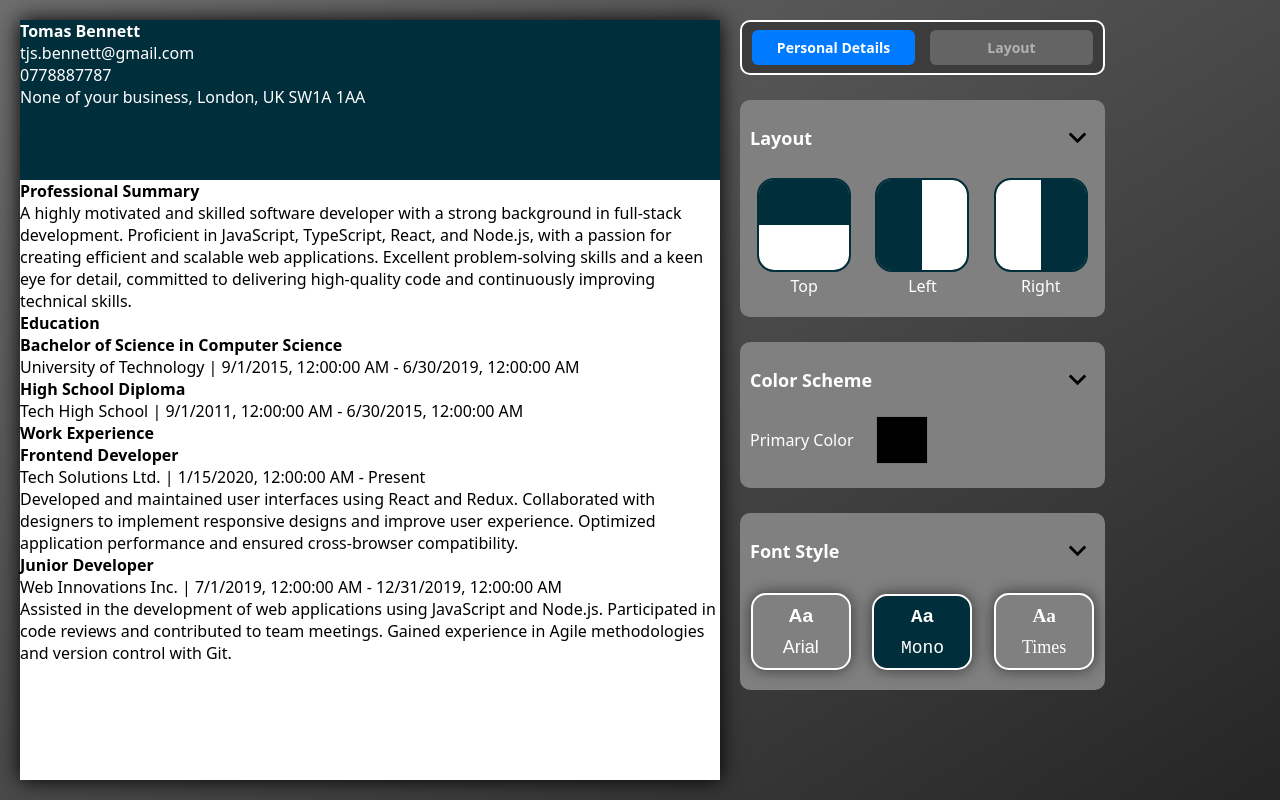
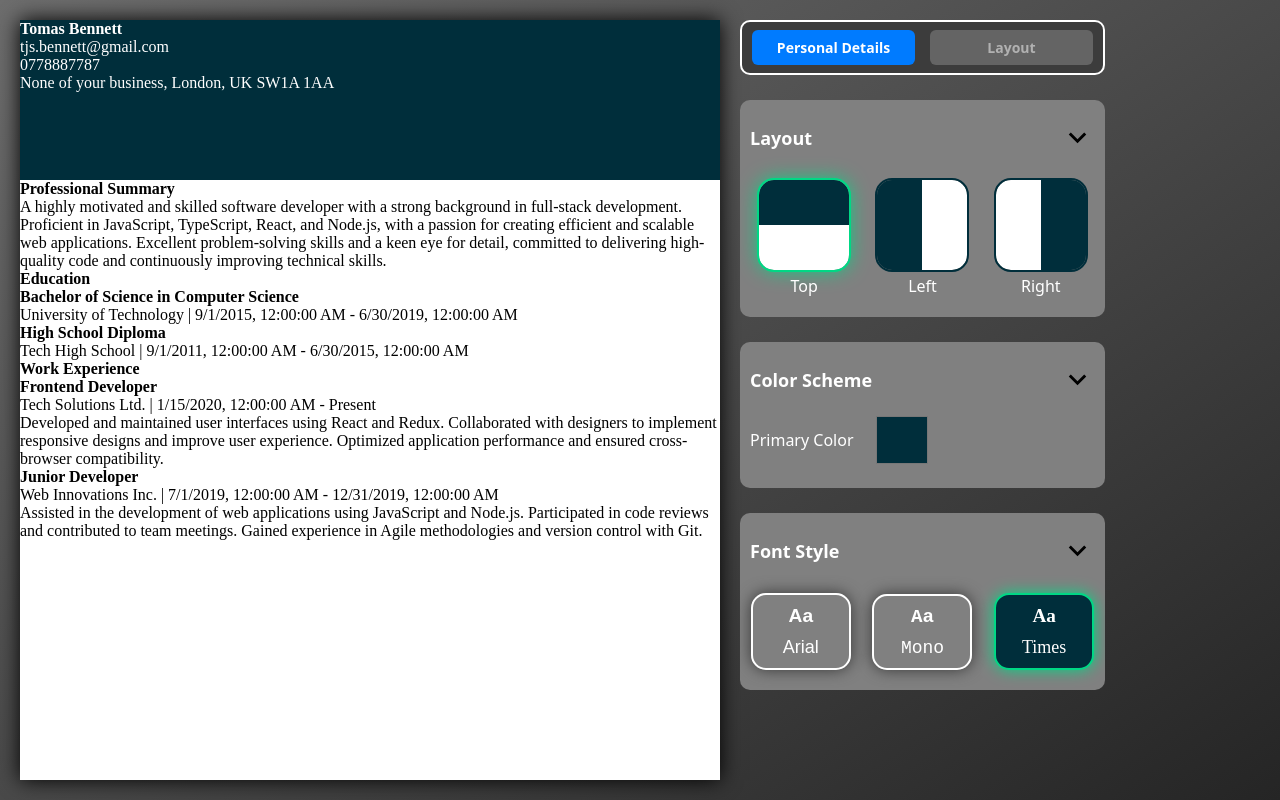
Before and after one commit to tomasbennett/CV-Application, a React (Vite) app: page / in a window 1280 px wide. Both pictures are taken after a click on the button "Layout". Built offline with nearby package versions, Linux system fonts and the light colour scheme.

Commit message:
Added functionality for the layout forms - I will now fix the overflow issue with the page and provide styling for the CV itself

```diff
--- a/src/App.tsx
+++ b/src/App.tsx
@@ -2,25 +2,33 @@ import "./App.css"
 import { CVLayoutMemo } from './components/cv-layout'
 import { Dispatch, SetStateAction, useMemo, useState } from 'react'
 import { IFormData } from './models/FormData'
-import { CVHeaderContext } from './context/CVHeaderContext'
+import { CVHeaderContext } from './context/CVDataContext'
 import { EditForms } from './components/cv-editing'
-import { defaultEditFormData, defaultPersonalFormData } from './constants'
+import { defCVLayout, defaultEditFormData, defaultPersonalFormData } from './constants'
+import { ILayoutData } from "./models/LayoutData"
+import { LayoutContext } from "./context/CVLayoutContext"
 
 //ERROR: WHENEVER A CHANGE HAS BEEN MADE IN ONE INPUT, MAKING A CHANGE IN ANOTHER INPUT RESETS THE ORIGNAL INPUT
 
 function App() {
-  const [curr, setState]: [IFormData, Dispatch<SetStateAction<IFormData>>]  = useState<IFormData>(defaultEditFormData);
+  const [curr, setState]: [IFormData, Dispatch<SetStateAction<IFormData>>] = useState<IFormData>(defaultEditFormData);
+  const value = useMemo(() => ({ curr, setState }), [curr]);
 
-  const value = useMemo(() => ({ curr, setState }), [curr]);
+  const [currLayout, setLayout] = useState<ILayoutData>(defCVLayout);
+  const layoutValue = useMemo(() => ({ currLayout, setLayout }), [currLayout]);
 
   return (
     <>
-      <CVHeaderContext.Provider value={ value }>
+      <LayoutContext.Provider value={layoutValue}>
 
-        <CVLayoutMemo />
-        <EditForms />
+        <CVHeaderContext.Provider value={value}>
 
-      </CVHeaderContext.Provider>
+          <CVLayoutMemo />
+          <EditForms />
+
+        </CVHeaderContext.Provider>
+
+      </LayoutContext.Provider>
 
     </>
   )
--- a/src/components/cv-editing/components/FormEditable.tsx
+++ b/src/components/cv-editing/components/FormEditable.tsx
@@ -1,7 +1,7 @@
 import React, { ReactNode, useEffect } from "react"
 import "./FormEditable.css"
 import { CVInputContainerMemo } from "./InputText"
-import { IFormContextType } from "../../../context/CVHeaderContext";
+import { IFormContextType } from "../../../context/CVDataContext";
 import { FormCollapsableLegendMemo } from "./FormCollapsable";
 import { IFormCollapsableProps } from "../../../models/Collapsable";
 import { useOpenForm } from "../../../hooks/useOpenForm";
--- a/src/components/cv-editing/components/LayoutForm.css
+++ b/src/components/cv-editing/components/LayoutForm.css
@@ -1,4 +1,10 @@
+div.edit-form-layout-details-container{
+
+    --transition-speed: .3s;
+}
+
 div.layout-form-btns-container{
+
     flex-shrink: 0;
 
     width: 100%;
@@ -35,7 +41,17 @@ div.layout-form-btns-container > div > button{
     /* background: linear-gradient(to bottom, var(--cv-header-background-colour) 50%, white 50%, white); */
 
     outline: .2rem solid var(--cv-header-background-colour);
+
+    transition: outline var(--transition-speed), box-shadow var(--transition-speed), background-color var(--transition-speed);
 }
+
+div.layout-form-btns-container > div > button:disabled{
+    cursor: not-allowed;
+
+    outline: .2rem solid rgb(0, 216, 133);
+    box-shadow: 0 0 2rem rgb(0, 216, 133);
+}
+
 
 div.layout-form-btns-container > div:nth-child(1) > button{
     background: linear-gradient(to bottom, var(--cv-header-background-colour) 50%, white 50%, white);
@@ -102,6 +118,8 @@ div.font-style-btns-container{
 }
 
 div.font-style-btns-container > button{
+    --box-shadow-blur: 1.5rem;
+
     flex: 1;
 
     max-width: 10rem;
@@ -121,8 +139,18 @@ div.font-style-btns-container > button{
 
     border: .2rem solid white;
 
-    box-shadow: 0 0 1.5rem rgb(56, 56, 56);
+    box-shadow: 0 0 var(--box-shadow-blur) rgb(56, 56, 56);
+
+    transition: background-color var(--transition-speed), box-shadow var(--transition-speed), border-color var(--transition-speed);
 }
+
+div.font-style-btns-container > button:disabled{
+    cursor: not-allowed;
+
+    border-color: rgb(0, 216, 133);
+    box-shadow: 0 0 var(--box-shadow-blur) rgb(0, 216, 133);
+}
+
 
 div.font-style-btns-container > button.arial-font{
     font-family: Arial, Helvetica, sans-serif;
--- a/src/components/cv-editing/index.tsx
+++ b/src/components/cv-editing/index.tsx
@@ -2,7 +2,7 @@ import React, { Dispatch, SetStateAction, useContext, useState } from "react";
 import { IEducation, IFormData, IPersonalDetails, IProfessionalSummary, IWorkExperience, educationSchema, workExperienceSchema } from "../../models/FormData";
 import { EditFormContainer } from "./components/FormEditable";
 import { CVInputContainerMemo } from "./components/InputText"
-import { CVHeaderContext } from "../../context/CVHeaderContext";
+import { CVHeaderContext } from "../../context/CVDataContext";
 import { EducationExperienceForm, ExperienceSelectBtn, WorkExperienceForm } from "./components/ExperienceSelectBtn";
 import { AddExperienceBtn } from "./components/AddExperience";
 import { IFormTogglable } from "../../models/Collapsable";
@@ -398,10 +398,18 @@ export function PersonalInfoForm() {
 
 
 import "./components/LayoutForm.css";
+import { CVLayout } from "../cv-layout";
+import { ILayoutData } from "../../models/LayoutData";
+import { ILayoutContextType, LayoutContext } from "../../context/CVLayoutContext";
 
 
 export function LayoutForm() {
+    const ctx: ILayoutContextType | null = useContext(LayoutContext);
 
+    if (ctx === null || ctx.currLayout === null || ctx.setLayout === null) { return null; }
+
+    const { currLayout, setLayout } = ctx;
+    const { cvHeader, headerColour, font } = currLayout;
 
 
     return (
@@ -412,18 +420,24 @@ export function LayoutForm() {
 
                 <div
                     className="layout-form-btns-container cv-editor-label-input-container"
-                    data-layout="Top"
+                    data-layout={cvHeader}
                     >
                     <div className="layout-form-title-btn-container">
-                        <button type="button" className="layout-form-btn"></button>
+                        <button disabled={cvHeader === "Top"} type="button" className="layout-form-btn" onClick={(e) => {
+                            setLayout((prev: ILayoutData) => ({ ...prev, cvHeader: "Top" }))
+                        }}></button>
                         <p className="layout-form-title">Top</p>
                     </div>
                     <div className="layout-form-title-btn-container">
-                        <button type="button" className="layout-form-btn"></button>
+                        <button disabled={cvHeader === "Left"} type="button" className="layout-form-btn" onClick={(e) => {
+                            setLayout((prev: ILayoutData) => ({ ...prev, cvHeader: "Left" }))
+                        }}></button>
                         <p className="layout-form-title">Left</p>
                     </div>
                     <div className="layout-form-title-btn-container">
-                        <button type="button" className="layout-form-btn"></button>
+                        <button disabled={cvHeader === "Right"} type="button" className="layout-form-btn" onClick={(e) => {
+                        setLayout((prev: ILayoutData) => ({ ...prev, cvHeader: "Right" }))
+                        }}></button>
                         <p className="layout-form-title">Right</p>
                     </div>
 
@@ -443,8 +457,11 @@ export function LayoutForm() {
                         label="Primary Color"
                         name="primary-color"
                         id="primary-color"
-                        type="color">
-                        <input />
+                        type="color"
+                        value={headerColour}>
+                        <input onChange={(e) => {
+                            setLayout((prev: ILayoutData) => ({ ...prev, headerColour: e.target.value as ILayoutData["headerColour"] }))
+                        }} />
                     </CVInputContainerMemo>
                 </div>
 
@@ -458,18 +475,24 @@ export function LayoutForm() {
 
                 <div
                     className="font-style-btns-container cv-editor-label-input-container"
-                    data-font-style="Monospace"
+                    data-font-style={font}
                     >
 
-                    <button type="button" className="font-style-btn arial-font">
+                    <button disabled={font === "Arial"} type="button" className="font-style-btn arial-font" onClick={(e) => {
+                        setLayout((prev: ILayoutData) => ({ ...prev, font: "Arial" }))
+                    }}>
                         <p className="font-style-btn-symbol">Aa</p>
                         <p className="font-style-btn-type-title">Arial</p>
                     </button>
-                    <button type="button" className="font-style-btn monospace-font">
+                    <button disabled={font === "Monospace"} type="button" className="font-style-btn monospace-font" onClick={(e) => {
+                        setLayout((prev: ILayoutData) => ({ ...prev, font: "Monospace" }))
+                    }}>
                         <p className="font-style-btn-symbol">Aa</p>
                         <p className="font-style-btn-type-title">Mono</p>
                     </button>
-                    <button type="button" className="font-style-btn times-font">
+                    <button disabled={font === "Times"} type="button" className="font-style-btn times-font" onClick={(e) => {
+                        setLayout((prev: ILayoutData) => ({ ...prev, font: "Times" }))
+                    }}>
                         <p className="font-style-btn-symbol">Aa</p>
                         <p className="font-style-btn-type-title">Times</p>
                     </button>
--- a/src/components/cv-layout/components/CVContainer.css
+++ b/src/components/cv-layout/components/CVContainer.css
@@ -17,7 +17,7 @@ section.cv-container{
     align-self: flex-start;
 }
 
-section.cv-container[data-header-layout-position="top"]{
+section.cv-container[data-header-layout-position="Top"]{
     grid-template-areas: "header"
                          "main";
 
@@ -27,7 +27,7 @@ section.cv-container[data-header-layout-position="top"]{
     grid-template-columns: 1fr;
 }
 
-section.cv-container[data-header-layout-position="left"]{
+section.cv-container[data-header-layout-position="Left"]{
     grid-template-areas: "header main";
 
     grid-template-rows: 1fr;
@@ -35,7 +35,7 @@ section.cv-container[data-header-layout-position="left"]{
     grid-template-columns: 25rem 1fr;
 }
 
-section.cv-container[data-header-layout-position="right"]{
+section.cv-container[data-header-layout-position="Right"]{
     grid-template-areas: "main header";
 
     grid-template-rows: 1fr;
--- a/src/components/cv-layout/components/CVHeader.tsx
+++ b/src/components/cv-layout/components/CVHeader.tsx
@@ -1,7 +1,7 @@
 import { use, useContext } from "react"
 import { IFormData, IPersonalDetails } from "../../../models/FormData"
 import "./HeaderCV.css"
-import { CVHeaderContext } from "../../../context/CVHeaderContext";
+import { CVHeaderContext } from "../../../context/CVDataContext";
 
 export function CVHeader() {
     const ctx: { curr: IFormData } | null = useContext(CVHeaderContext);
--- a/src/components/cv-layout/components/CVMain.tsx
+++ b/src/components/cv-layout/components/CVMain.tsx
@@ -1,7 +1,7 @@
 import React, { useContext } from "react";
 import "./MainCV.css"
 import { IEducation, IFormData, IProfessionalSummary, IWorkExperience } from "../../../models/FormData";
-import { CVHeaderContext } from "../../../context/CVHeaderContext";
+import { CVHeaderContext } from "../../../context/CVDataContext";
 
 export function CVMain() {
     const ctx: { curr: IFormData } | null = useContext(CVHeaderContext);
--- a/src/components/cv-layout/index.tsx
+++ b/src/components/cv-layout/index.tsx
@@ -1,16 +1,39 @@
-import React from "react"
+import React, { use, useEffect } from "react"
 import { IPersonalDetails } from "../../models/FormData"
 import "./components/CVContainer.css"
 import { CVHeader } from "./components/CVHeader"
 import { CVMain, CVMemoMain } from "./components/CVMain"
+import { ILayoutContextType, LayoutContext } from "../../context/CVLayoutContext"
 
 
 
 export function CVLayout() {
+    const ctx: ILayoutContextType | null = React.useContext(LayoutContext);
+
+    if (!ctx || !ctx.currLayout) {
+        return <div>Layout Context not available</div>;
+    }
+
+    const { currLayout } = ctx;
+
+    useEffect(() => {
+        document.documentElement?.style.setProperty('--cv-header-background-colour', currLayout.headerColour);
+    }, [currLayout.headerColour]);
+
     return (
         <>
             <section className="cv-container"
-            data-header-layout-position="top"
+                data-header-layout-position={currLayout.cvHeader}
+                style={{
+                    fontFamily:
+                        currLayout.font === "Arial"
+                            ? "Arial, sans-serif"
+                            : currLayout.font === "Times"
+                                ? '"Times New Roman", serif'
+                                : currLayout.font === "Monospace"
+                                    ? '"Courier New", monospace'
+                                    : "inherit",
+                }}
             >
                 <CVHeader />
                 <CVMain />
--- a/src/constants.ts
+++ b/src/constants.ts
@@ -2,6 +2,7 @@ import { IEducation, IFormData, IPersonalDetails, IProfessionalSummary, IWorkExp
 
 
 import { v4 as uuidv4 } from 'uuid';
+import { ILayoutData } from "./models/LayoutData";
 
 
 
@@ -67,3 +68,10 @@ export const defaultEditFormData: IFormData = {
     education: defaultEducation,
     workExperience: defaultWorkExperience
 };
+
+
+export const defCVLayout: ILayoutData = {
+    cvHeader: "Top",
+    font: "Times",
+    headerColour: "#002E3B"
+}
--- /dev/null
+++ b/src/context/CVLayoutContext.tsx
@@ -0,0 +1,11 @@
+import { createContext } from "react";
+import { ILayoutData } from "../models/LayoutData";
+import { Dispatch, SetStateAction } from "react";
+
+export type ILayoutContextType = {
+    currLayout: ILayoutData;
+    setLayout: Dispatch<SetStateAction<ILayoutData>>;
+}
+
+
+export const LayoutContext = createContext<ILayoutContextType | null>(null)
--- a/src/index.css
+++ b/src/index.css
@@ -6,7 +6,7 @@
   --primary-button-background-colour: #007bff;
   --primary-button-background-colour-hover: #0056b3;
 
-  --cv-header-background-colour: rgb(0, 46, 59);
+  --cv-header-background-colour: #002E3B;
 }
 
 *,
```
Also changed, not shown: src/context/CVDataContext.tsx (renamed from src/context/CVHeaderContext.tsx).
